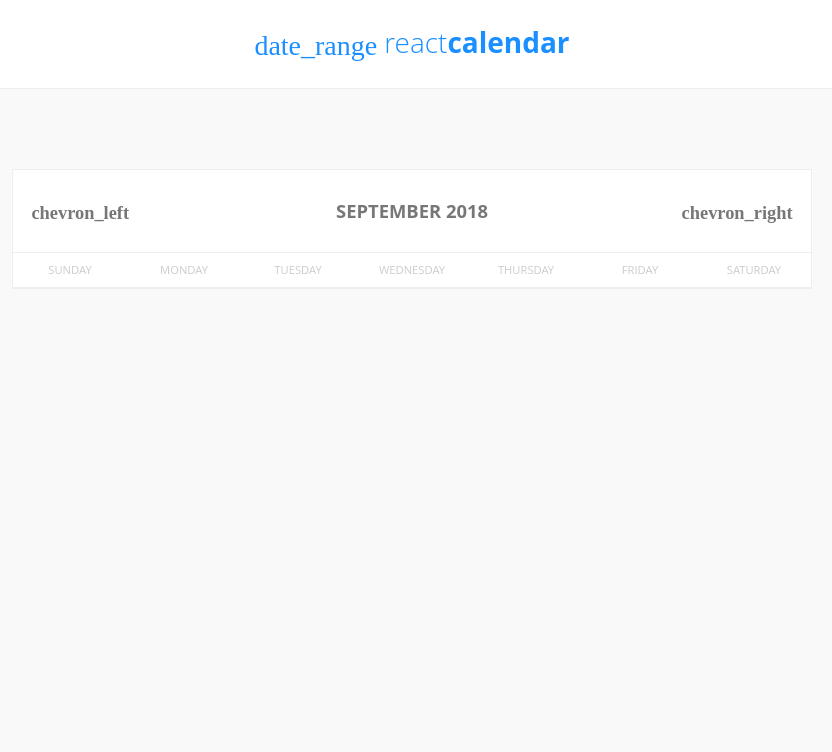
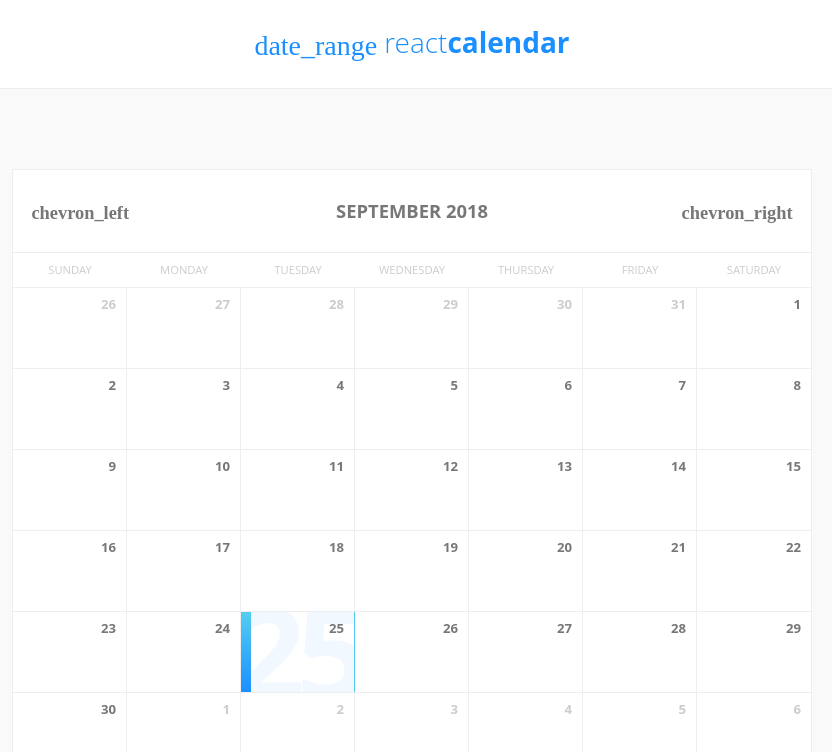
Before and after one commit to petervmercer/calendartest, a React (Create React App) app: page / in a window 1280 px wide. Shown: the top 752 px of the page, without its empty margins (228-1060 px from the left). Built offline with nearby package versions, Linux system fonts and the light colour scheme.

Commit message:
Final Calendar code Added Days and a seklectable day

```diff
--- a/src/components/Calendar.jsx
+++ b/src/components/Calendar.jsx
@@ -44,9 +44,53 @@ class Calendar extends React.Component {
     }
 
     renderCells() {
+        const { currentMonth, selectedDate } = this.state;
+        const monthStart = dateFns.startOfMonth(currentMonth);
+        const monthEnd = dateFns.endOfMonth(monthStart);
+        const startDate = dateFns.startOfWeek(monthStart);
+        const endDate = dateFns.endOfWeek(monthEnd);
+
+        const dateFormat = "D";
+        const rows = [];
+
+        let days = [];
+        let day = startDate;
+        let formattedDate = "";
+
+        while (day <= endDate) {
+            for (let i = 0; i < 7; i++) {
+                formattedDate = dateFns.format(day, dateFormat);
+                const cloneDay = day;
+                days.push(
+                    <div
+                        className={`col cell ${
+                            !dateFns.isSameMonth(day, monthStart)
+                                ? "disabled"
+                                : dateFns.isSameDay(day, selectedDate) ? "selected" : ""
+                            }`}
+                        key={day}
+                        onClick={() => this.onDateClick(dateFns.parse(cloneDay))}
+                    >
+                        <span className="number">{formattedDate}</span>
+                        <span className="bg">{formattedDate}</span>
+                    </div>
+                );
+                day = dateFns.addDays(day, 1);
+            }
+            rows.push(
+                <div className="row" key={day}>
+                    {days}
+                </div>
+            );
+            days = [];
+        }
+        return <div className="body">{rows}</div>;
     }
 
     onDateClick = day => {
+        this.setState(
+            {selectedDate:day}
+        );
     };
 
     nextMonth = () => {
```
